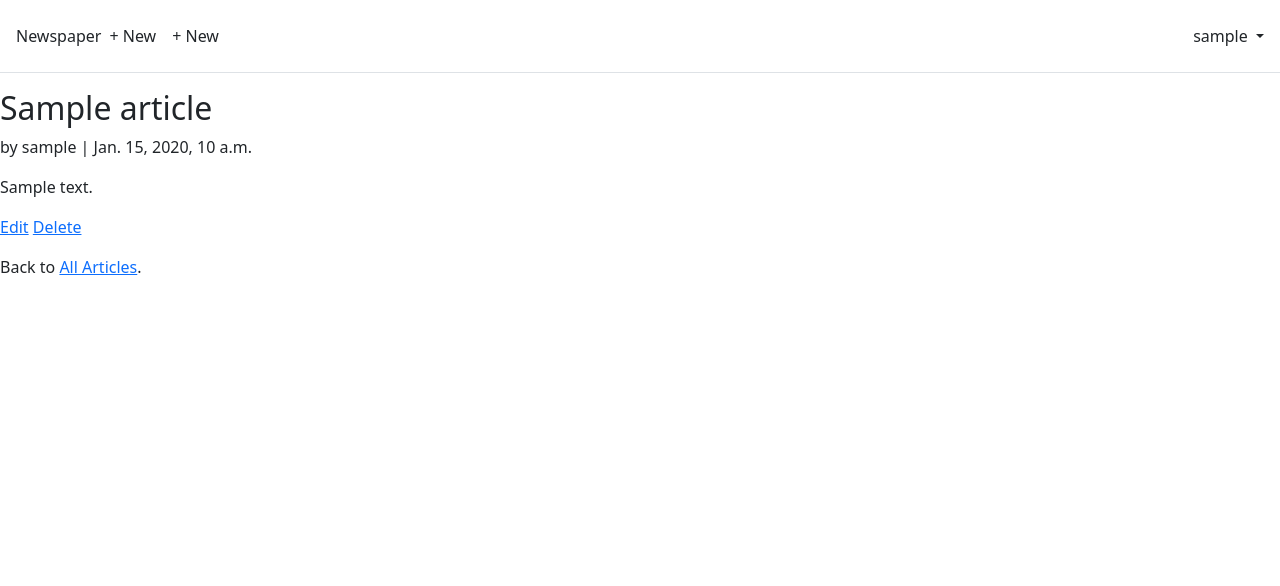
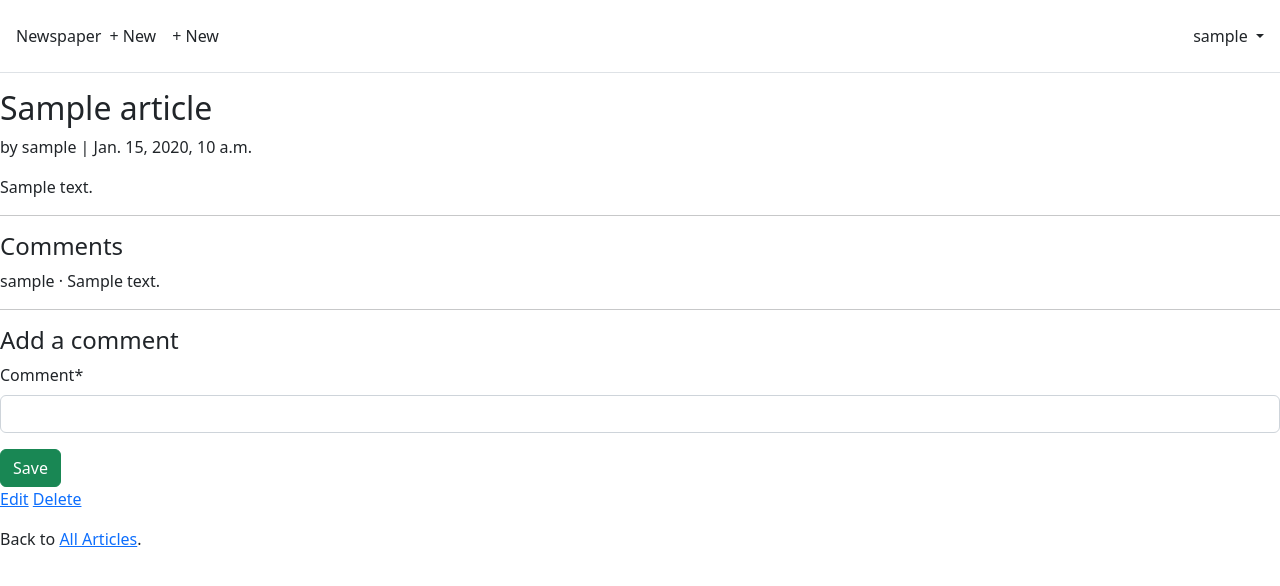
Before and after one commit to donicjak/news, a Django app: page /articles/1 in a window 1280 px wide. Shown: the top 586 px of the page. Run offline with Django 4.2, Linux system fonts and the light colour scheme; a user stored in the database is signed in; tables that the repository leaves empty hold one stand-in row (values such as "Sample post"); some libraries are stand-ins or nearby versions.

Commit message:
comments app

```diff
--- /dev/null
+++ b/articles/forms.py
@@ -0,0 +1,9 @@
+from django import forms
+
+
+from .models import Comment
+
+class CommentForm(forms.ModelForm):
+    class Meta:
+        model = Comment
+        fields = ("comment",)
--- a/articles/models.py
+++ b/articles/models.py
@@ -17,3 +17,19 @@ class Article(models.Model):
 
     def get_absolute_url(self):
         return reverse("article_detail", kwargs={"pk": self.pk})
+
+
+class Comment(models.Model):
+    article = models.ForeignKey(Article, on_delete=models.CASCADE)
+    comment = models.CharField(max_length=140)
+    author = models.ForeignKey(
+        settings.AUTH_USER_MODEL,
+        on_delete=models.CASCADE,
+    )
+
+    def __str__(self) -> str:
+        return self.comment
+
+
+    def get_absolute_url(self):
+        return reverse("article_list")
--- a/articles/views.py
+++ b/articles/views.py
@@ -1,9 +1,11 @@
 from django.shortcuts import render
-from django.views.generic import ListView, DetailView
+from django.views.generic import ListView, DetailView, FormView
 from django.views.generic.edit import UpdateView, DeleteView, CreateView
-from django.urls import reverse_lazy
+from django.urls import reverse_lazy, reverse
 from django.contrib.auth.mixins import LoginRequiredMixin, UserPassesTestMixin
-
+from .forms import CommentForm
+from django.views import View
+from django.views.generic.detail import SingleObjectMixin
 
 from .models import Article
 
@@ -12,10 +14,44 @@ class ArticleListView(LoginRequiredMixin, ListView):
     template_name = "article_list.html"
 
 
-class ArticleDetailView(LoginRequiredMixin, DetailView):
+class CommentGet(DetailView):
     model = Article
     template_name = "article_detail.html"
 
+    def get_context_data(self, **kwargs):
+        context = super().get_context_data(**kwargs)
+        context["form"] = CommentForm()
+        return context
+
+
+class CommentPost(SingleObjectMixin, FormView): # new model = Article
+    form_class = CommentForm
+    template_name = "article_detail.html"
+
+    def post(self, request, *args, **kwargs):
+        self.object = self.get_object()
+        return super().post(request, *args, **kwargs)
+
+    def form_valid(self, form):
+        comment = form.save(commit=False)
+        comment.article = self.object
+        comment.author = self.request.user
+        comment.save
+        return super().form_valid(form)
+
+    def get_success_url(self):
+        article = self.object
+        return reverse("article_detail", kwargs={"pk": article.pk})
+
+
+class ArticleDetailView(LoginRequiredMixin, View):
+    def get(self, request, *args, **kwargs):
+        view = CommentGet.as_view()
+        return view(request, *args, **kwargs)
+
+    def post(self, request, *args, **kwargs):
+        view = CommentPost.as_view()
+        return view(request, *args, **kwargs)
 
 class ArticleUpdateView(LoginRequiredMixin, UserPassesTestMixin, UpdateView):
     model = Article
--- a/templates/article_detail.html
+++ b/templates/article_detail.html
@@ -1,10 +1,22 @@
 <!-- templates/article_detail.html -->
 {% extends "base.html" %}
+{% load crispy_forms_tags %}
 {% block content %}
 <div class="article-entry">
 <h2>{{ object.title }}</h2>
 <p>by {{ object.author }} | {{ object.date }}</p> <p>{{ object.body }}</p>
-</div> <div>
+</div>
+<hr>
+<h4>Comments</h4>
+{% for comment in article.comment_set.all %}
+<p>{{ comment.author }} &middot; {{ comment }}</p>
+{% endfor %}
+<hr>
+<h4>Add a comment</h4>
+<form action="" method="post">{% csrf_token %}
+  {{ form|crispy }}
+<button class="btn btn-success ml-2" type="submit">Save</button> </form>
+<div>
     {% if article.author.pk == request.user.pk %}
 <p><a href="{% url 'article_edit' article.pk %}">Edit</a> <a href="{% url 'article_delete' article.pk %}">Delete</a>
 </p>{% endif %}
```
Also changed, not shown: articles/admin.py (+9 -1 lines), templates/article_list.html (+7 -0 lines), articles/migrations/0002_comment.py (added).
